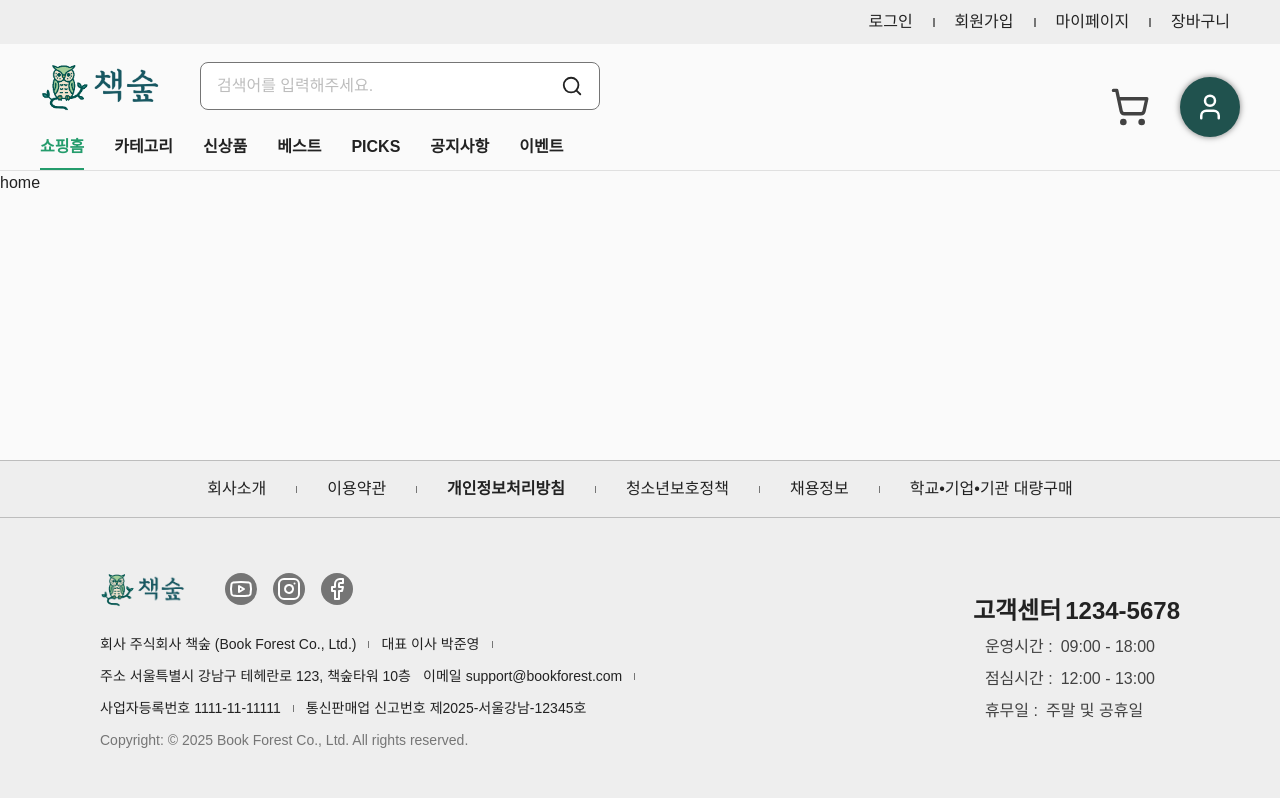
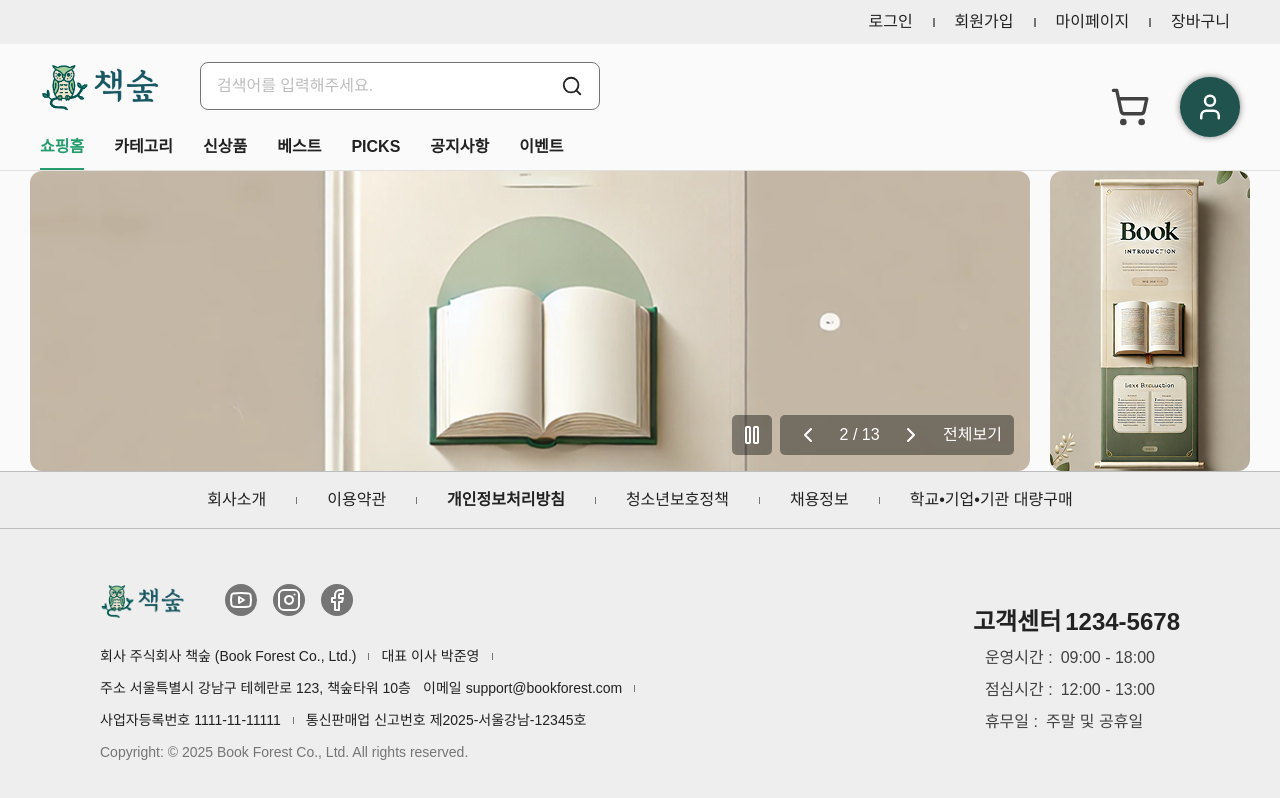
Before and after one commit to juny-0429/book-forest, a Next.js app: page / in a window 1280 px wide. Shown: the top 798 px of the page. Built offline with nearby package versions, Linux system fonts and the light colour scheme.

Commit message:
홈 배너 수정

```diff
--- a/src/app/page.tsx
+++ b/src/app/page.tsx
@@ -1,5 +1,14 @@
+import MainBannerSwiper from 'src/components/Banner/MainBannerSwiper';
+import SideBanner from 'src/components/Banner/SideBanner';
 import AppLayout from 'src/components/Layout/AppLayout';
 
 export default function Home() {
-  return <AppLayout>home</AppLayout>;
+  return (
+    <AppLayout>
+      <div className='flex justify-center items-center gap-5'>
+        <MainBannerSwiper />
+        <SideBanner />
+      </div>
+    </AppLayout>
+  );
 }
--- a/src/components/Banner/MainBannerSwiper.tsx
+++ b/src/components/Banner/MainBannerSwiper.tsx
@@ -10,7 +10,7 @@ import SampleBannerImg from '@/assets/images/sample-banner-1.png';
 import 'swiper/css';
 import 'swiper/css/navigation';
 
-export default function BannerSwiper() {
+export default function MainBannerSwiper() {
   const [isPlaying, setIsPlaying] = useState(true);
   const [isModalOpen, setIsModalOpen] = useState(false);
   const [currentIndex, setCurrentIndex] = useState(1);
@@ -42,7 +42,7 @@ export default function BannerSwiper() {
 
   return (
     <>
-      <div className='relative w-full max-w-[1000px] max-h-[300] mx-auto rounded-[12px] overflow-hidden'>
+      <div className='relative w-full max-w-[1000px] max-h-[300px] mx-auto rounded-[12px] overflow-hidden'>
         <Swiper
           modules={[Navigation, Autoplay]}
           spaceBetween={0}
--- /dev/null
+++ b/src/components/Banner/SideBanner.tsx
@@ -0,0 +1,14 @@
+import React from 'react';
+import SampleBannerImg from '@/assets/images/sample-banner-4.png';
+import Link from 'next/link';
+import Image from 'next/image';
+
+export default function SideBanner() {
+  return (
+    <div className='max-h-[300] overflow-hidden rounded-[12px] '>
+      <Link href='#'>
+        <Image src={SampleBannerImg} alt='banner image' />
+      </Link>
+    </div>
+  );
+}
--- a/src/components/Layout/AppLayout.tsx
+++ b/src/components/Layout/AppLayout.tsx
@@ -6,7 +6,7 @@ export default function AppLayout({ children }: PropsWithChildren) {
   return (
     <div className=' flex flex-col min-h-screen w-full'>
       <Header />
-      <main className='flex-grow'>{children}</main>
+      <main className='flex-grow max-w-[1280px] mx-auto'>{children}</main>
       <Footer />
     </div>
   );
--- a/src/components/Layout/Header/Header.tsx
+++ b/src/components/Layout/Header/Header.tsx
@@ -10,7 +10,7 @@ import { mockNavigationList } from '../NavigationBar/NavigationBar.data';
 
 export default function Header() {
   return (
-    <header className='sticky top-0 z-100 bg-ui-background border-b border-solid border-gray-300'>
+    <header className='sticky top-0 z-100 bg-ui-background border-b border-solid border-gray-300 z-50'>
       <nav className='bg-gray-200'>
         <ul className='flex justify-end items-center w-full max-w-[1400px] mx-auto gap-5 px-[50px] py-[10px] text-ui-text-title '>
           <li>
```
Also changed, not shown: public/assets/images/sample-banner-4.png (added).
